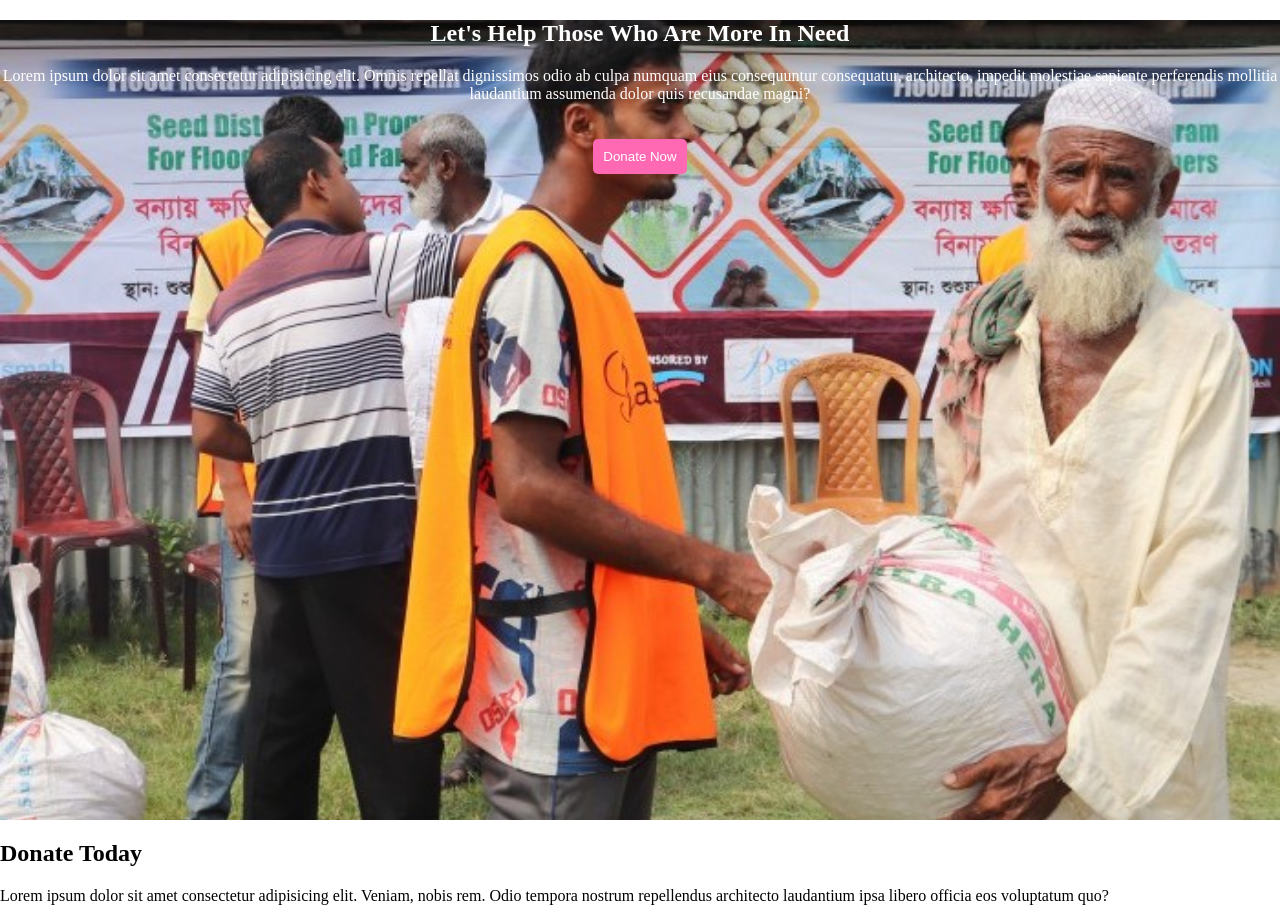
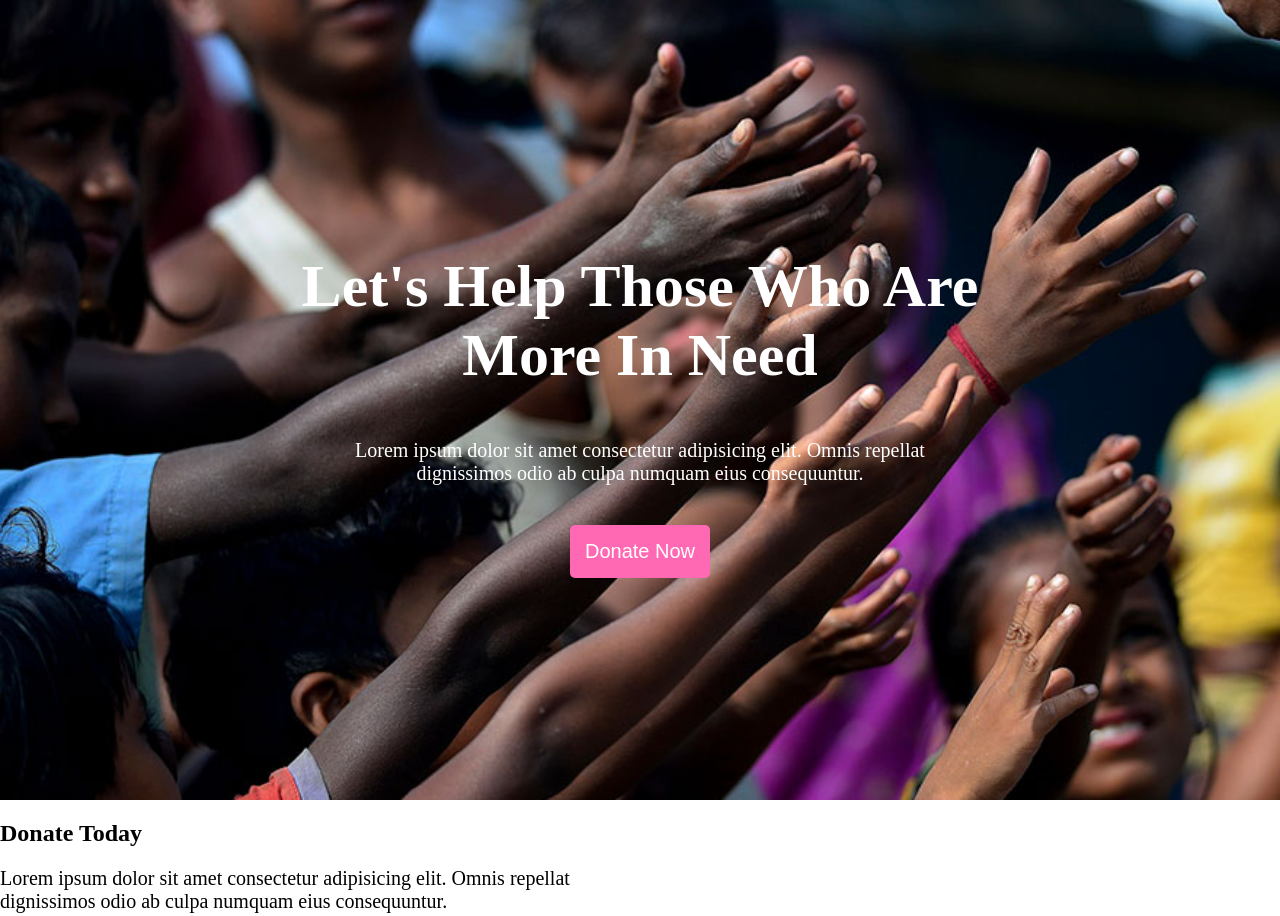
Before and after one commit to GitHub-Sanjit/donate-today, a plain HTML site: page index.html in a window 1280 px wide. Shown: the top 916 px of the page. Drawn offline with Linux system fonts and the light colour scheme.

Commit message:
banner section

```diff
--- a/index.html
+++ b/index.html
@@ -11,16 +11,16 @@
     <section class="banner">
         <div class="banner-content">
             <h1>Let's Help Those Who Are More In Need</h1>
-            <p>Lorem ipsum dolor sit amet consectetur adipisicing elit. Omnis repellat dignissimos odio ab culpa numquam eius
-            consequuntur consequatur, architecto, impedit molestiae sapiente perferendis mollitia laudantium assumenda dolor
-            quis recusandae magni?</p>
+            <p>Lorem ipsum dolor sit amet consectetur adipisicing elit. Omnis repellat <br> dignissimos odio ab culpa numquam eius
+            consequuntur.</p>
             <button>Donate Now</button>
         </div>
     </section>
     <section class="donate-today">
         <div class="donate-text">
             <h1>Donate Today</h1>
-            <p>Lorem ipsum dolor sit amet consectetur adipisicing elit. Veniam, nobis rem. Odio tempora nostrum repellendus architecto laudantium ipsa libero officia eos voluptatum quo?</p>
+            <p>Lorem ipsum dolor sit amet consectetur adipisicing elit. Omnis repellat <br> dignissimos odio ab culpa numquam eius
+                consequuntur.</p>
         </div>
         <div class="donate-amount">
             <div class="amount-item">100tk</div>
--- a/style.css
+++ b/style.css
@@ -3,16 +3,28 @@ body{
 }
 
 .banner{
-    background-image: url(./images/donation10.jpg);
+    background-image: url(./images/donation13.jpg);
     background-size: cover;
     background-repeat: no-repeat;
     height: 100vh;
-    width: 100vw;
+    width: auto;
+    display: flex;
+    align-items: center;
+    justify-content: center;
 }
 
 .banner-content{
     color: white;
     text-align: center;
+    margin: 0 300px;
+}
+
+.banner-content h1{
+    font-size: 60px;
+}
+
+p{
+    font-size: 20px;
 }
 
 button{
@@ -20,6 +32,7 @@ button{
     background-color: hotpink;
     border: none;
     border-radius: 5px;
-    padding: 10px;
+    padding: 15px;
     margin: 20px;
+    font-size: 20px;
 }
```
